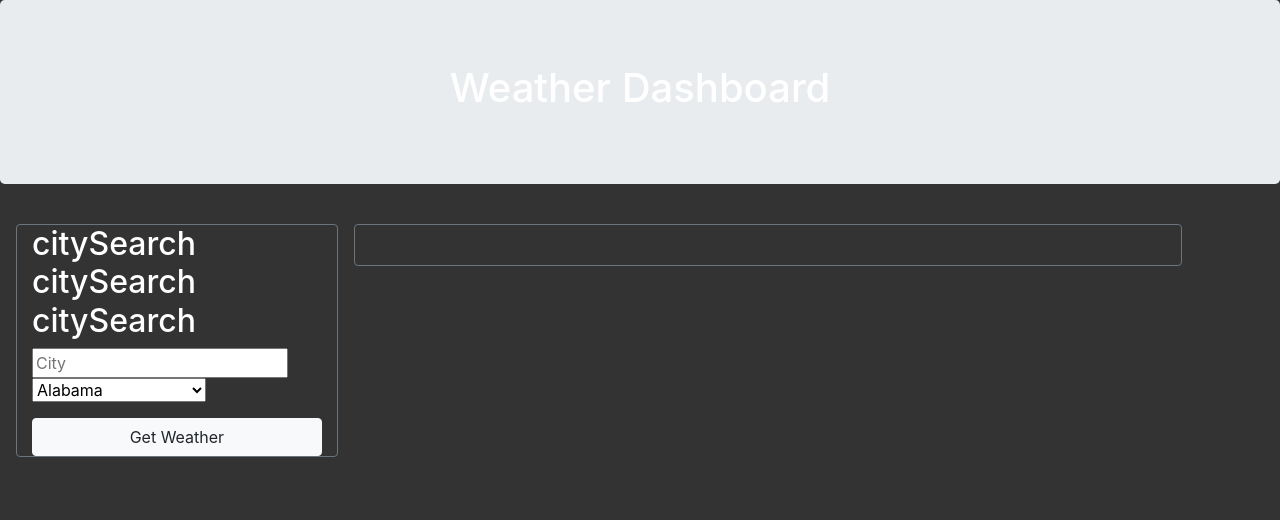
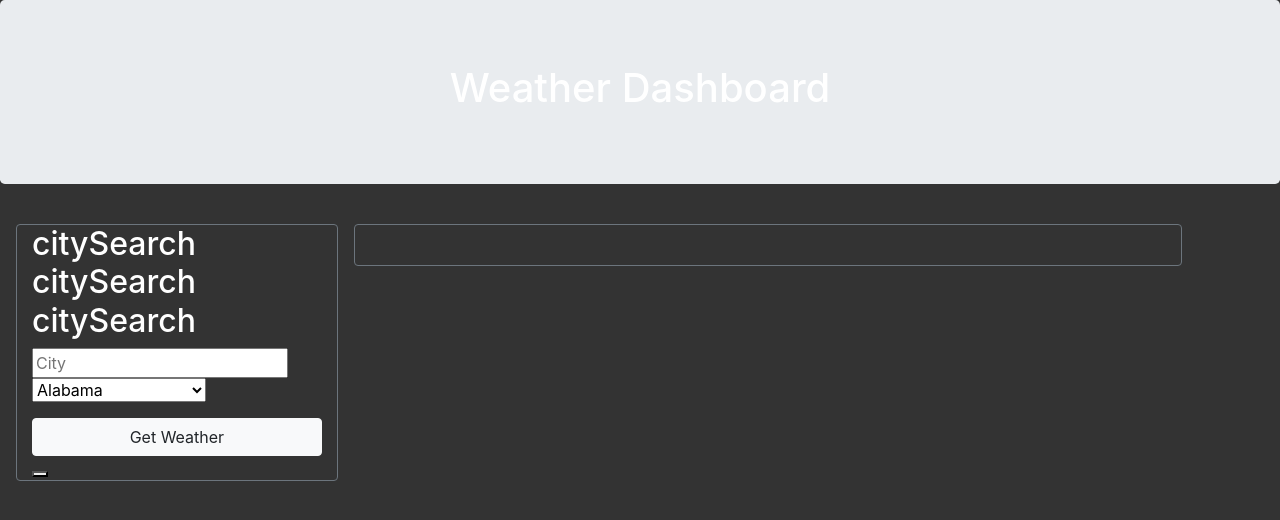
Before and after one commit to b-e-christensen/weather-dashboard, a plain HTML site: page index.html in a window 1280 px wide. Drawn offline with nearby package versions, Linux system fonts and the light colour scheme.

Commit message:
small commit

```diff
--- a/index.html
+++ b/index.html
@@ -71,6 +71,7 @@
                 <option value="WY">Wyoming</option>
               </select>
               <button class="btn mt-3 btn-light w-100" id="get-weather-btn">Get Weather</button>
+              <button id="button-append"></button>
         </div>
 
         <div class="col-lg-8 col-md-12 m-2">
```
Also changed, not shown: assets/script.js (+21 -0 lines).
